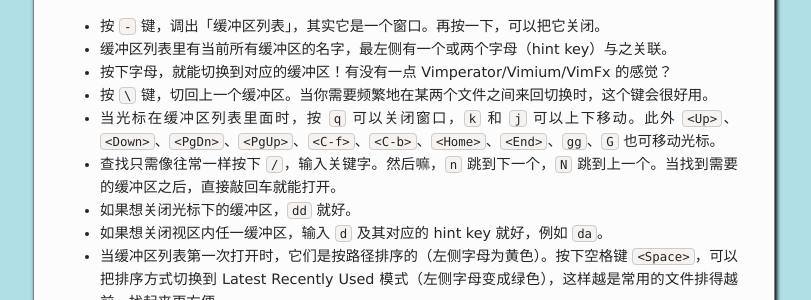
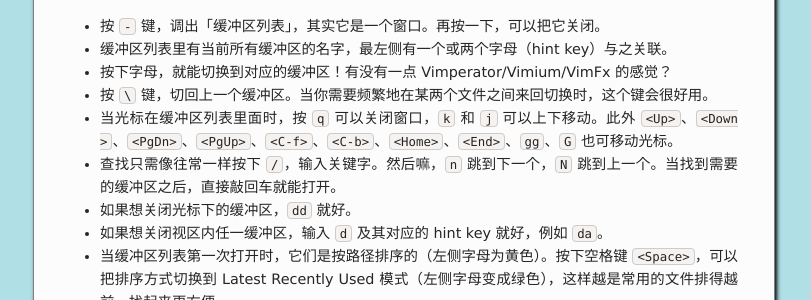
Before and after one commit to bsdelf/bsdelf.github.io, a Jekyll site: the page built from _posts/2015-12-06-intro-buffer-hint.md, in a window 1280 px wide. Shown: the part 1201-1501 px from the top of the page, without its empty margins (236-1047 px from the left). Built offline with Jekyll 4.4.1, drawn with Linux system fonts in a browser that asks for light colours; comment, search, counter and statistics services are not loaded.

Commit message:
Unify word break setting

```diff
--- a/_sass/_base.scss
+++ b/_sass/_base.scss
@@ -84,12 +84,14 @@ figcaption {
  */
 ul, ol {
     margin-left: $spacing-unit;
+    word-break: break-all;
 }
 
 li {
     > ul,
     > ol {
          margin-bottom: 0;
+         word-break: break-all;
     }
 }
 
```
